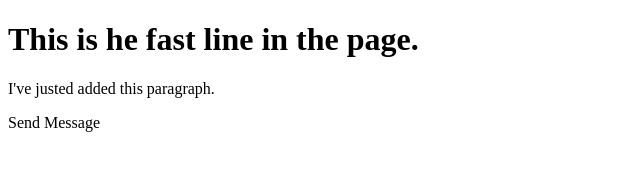
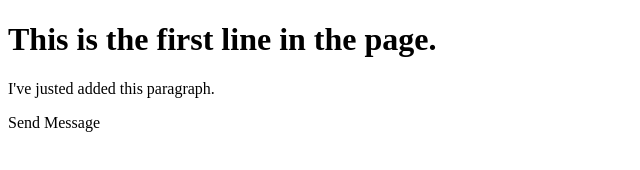
Before and after one commit to zenocodes/collabo, a plain HTML site: page index.html in a window 1280 px wide. Shown: the whole page, without its empty margins (0-640 px from the left). Drawn offline with Linux system fonts and the light colour scheme.

Commit message:
fixed spelling mistake

```diff
--- a/index.html
+++ b/index.html
@@ -7,7 +7,7 @@
     <title>Collaboration</title>
 </head>
 <body>
-    <h1>This is he fast line in the page.</h1>
+    <h1>This is the first line in the page.</h1>
     <p>I've justed added this paragraph.</p>
     <buton>Send Message</buton>
 </body>
```
